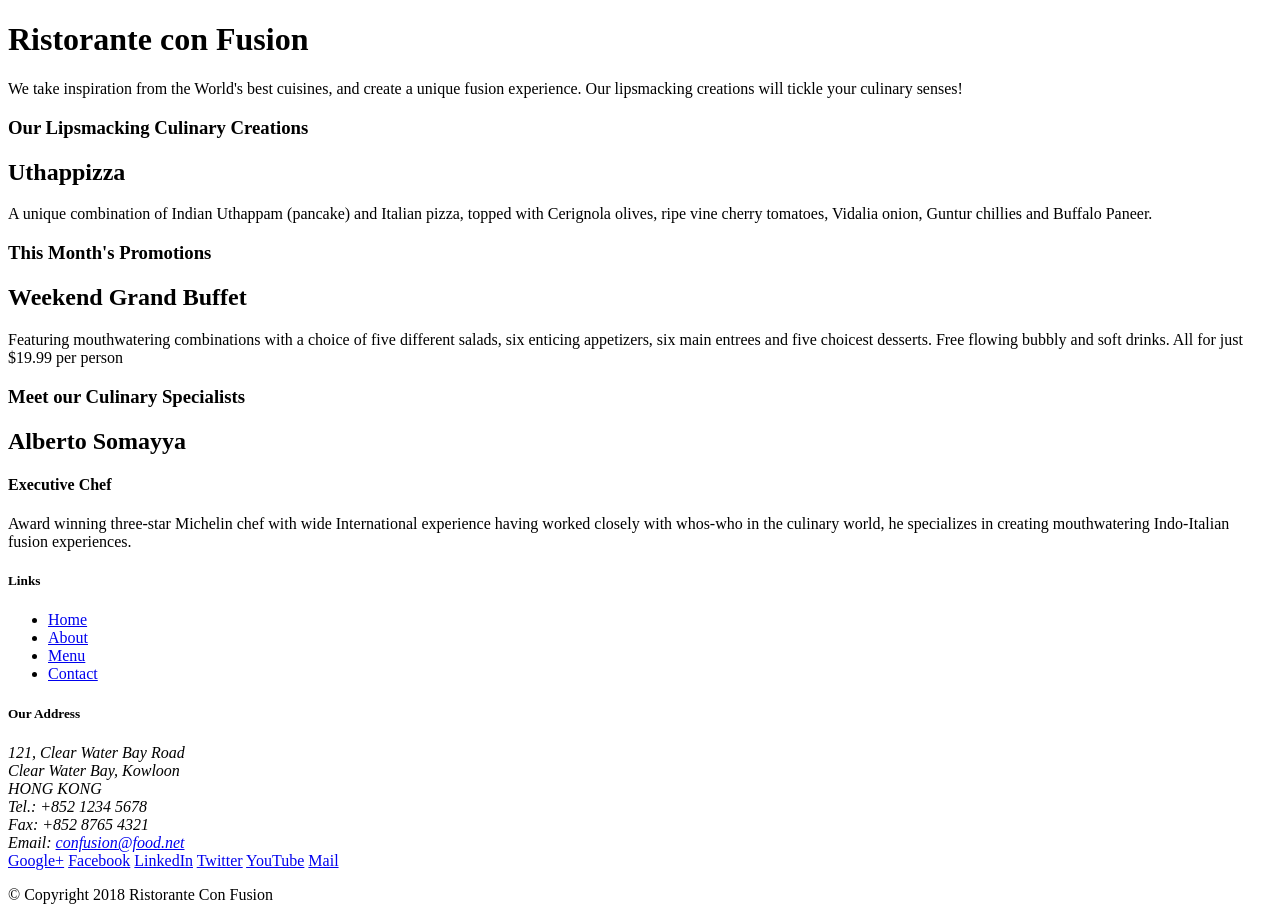
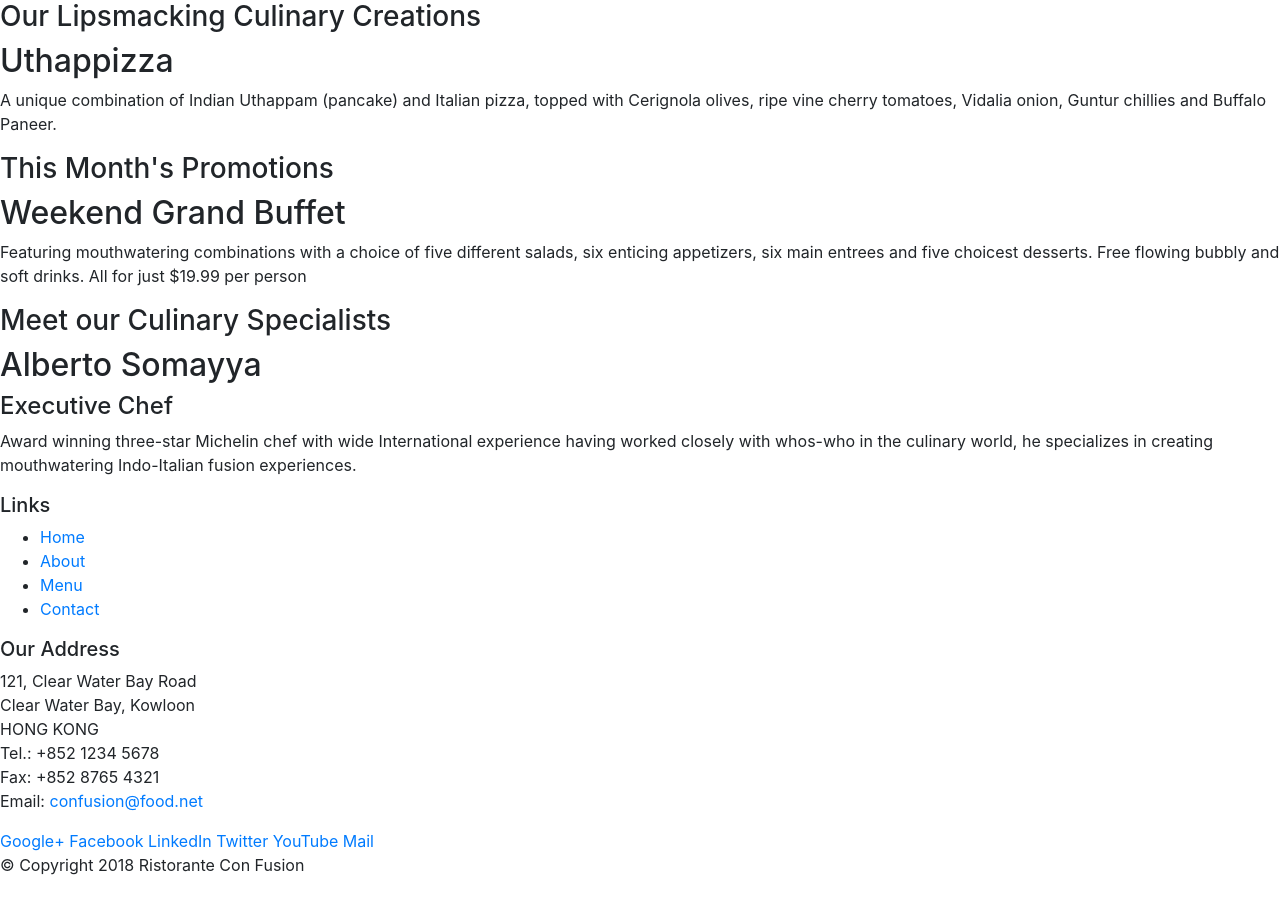
Before and after one commit to phatsumo/bootstrap4, a website: page index.html in a window 1280 px wide. After the commit the page ends 893 px from the top, so only its background shows below. Drawn offline with nearby package versions, Linux system fonts and the light colour scheme.

Commit message:
Intro Bootstrap

```diff
--- a/index.html
+++ b/index.html
@@ -8,16 +8,13 @@
 <body>
 
     <header>
-        <div>
-            <div>
-                <div>
-                    <h1>Ristorante con Fusion</h1>
-                    <p>We take inspiration from the World's best cuisines, and create a unique fusion experience. Our lipsmacking creations will tickle your culinary senses!</p>
-                </div>
-                <div>
-                </div>
-            </div>
-        </div>
+    <!-- Required meta tags always come first -->
+    <meta charset="utf-8">
+    <meta name="viewport" content="width=device-width, initial-scale=1, shrink-to-fit=no">
+    <meta http-equiv="x-ua-compatible" content="ie=edge">
+
+    <!-- Bootstrap CSS -->
+    <link rel="stylesheet" href="node_modules/bootstrap/dist/css/bootstrap.min.css">
     </header>
 
     <div>
@@ -95,7 +92,10 @@
            </div>
         </div>
     </footer>
-
+    <!-- jQuery first, then Popper.js, then Bootstrap JS. -->
+    <script src="node_modules/jquery/dist/jquery.slim.min.js"></script>
+    <script src="node_modules/popper.js/dist/umd/popper.min.js"></script>
+    <script src="node_modules/bootstrap/dist/js/bootstrap.min.js"></script>
 </body>
 
 </html>
--- a/package.json
+++ b/package.json
@@ -12,5 +12,10 @@
   "license": "ISC",
   "devDependencies": {
     "lite-server": "^2.3.0"
+  },
+  "dependencies": {
+    "bootstrap": "^4.0.0",
+    "jquery": "^3.3.1",
+    "popper.js": "^1.12.9"
   }
 }
```
Also changed, not shown: 1 other file.
